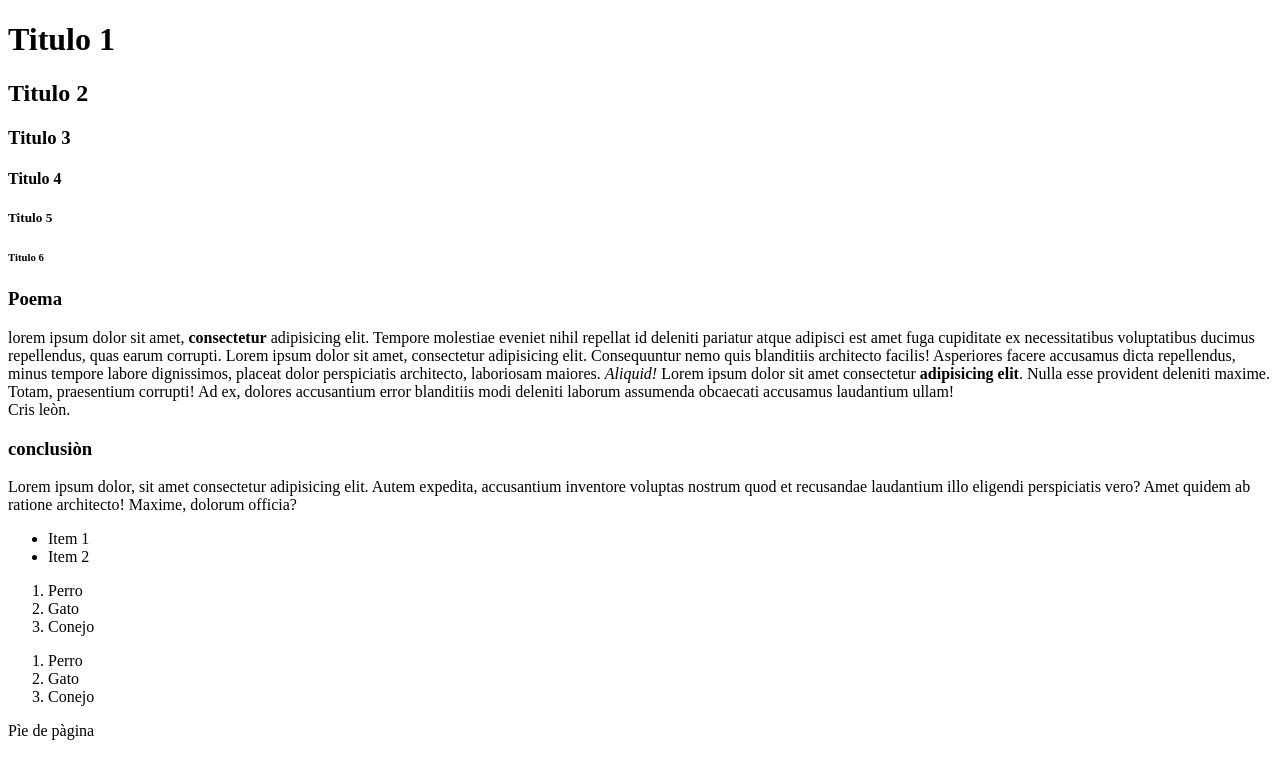
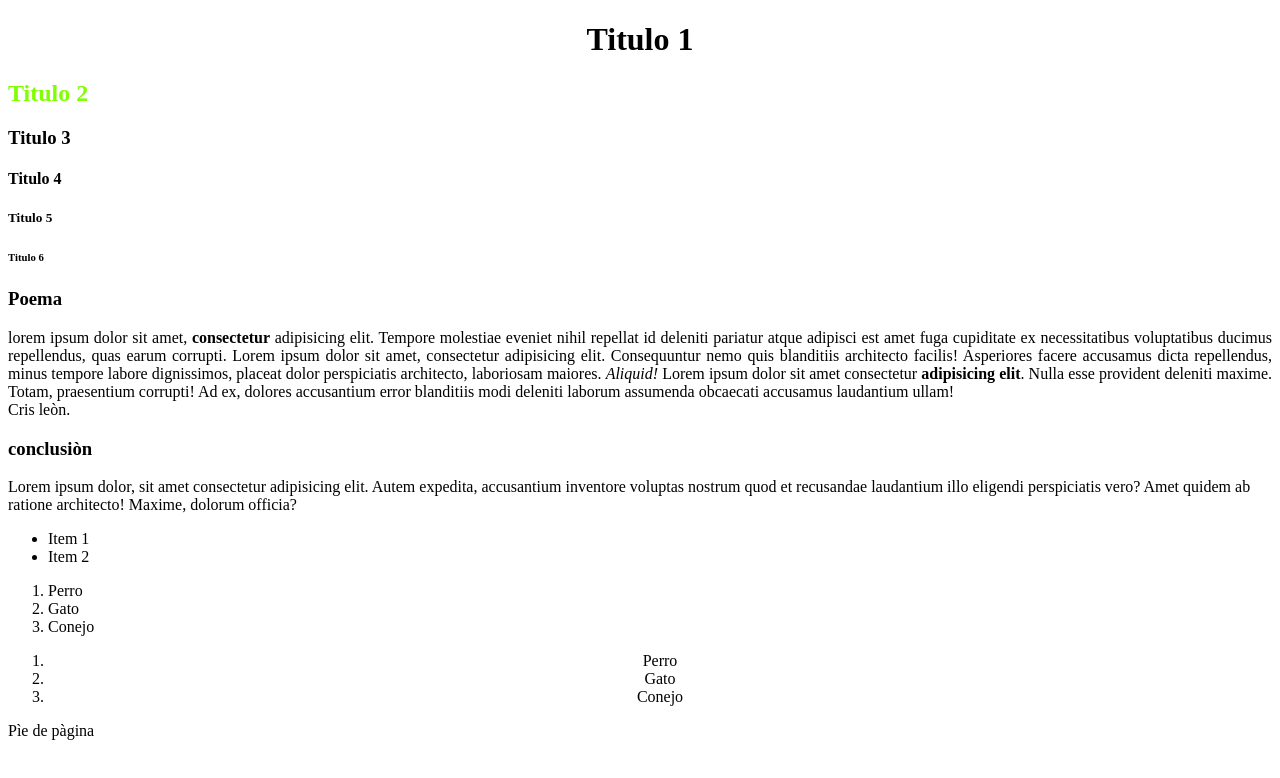
Before and after one commit to crifalesa/AplicacionUTP, a plain HTML site: page introduccion-HTML/intex.html in a window 1280 px wide. Drawn offline with Linux system fonts and the light colour scheme.

Commit message:
Introduccion

```diff
--- a/introduccion-HTML/intex.html
+++ b/introduccion-HTML/intex.html
@@ -13,8 +13,8 @@
 <body>
     <!--CABECERA DE LA PAGINA-->
     <header>
-        <h1>Titulo 1</h1>
-        <h2>Titulo 2</h2>
+        <h1 style="text-align: center">Titulo 1</h1>
+        <h2 style="color:chartreuse">Titulo 2</h2>
         <h3>Titulo 3</h3>
         <h4>Titulo 4</h4>
         <h5>Titulo 5</h5>
@@ -24,7 +24,7 @@
     <!---contenido-->
     <main>
         <h3>Poema</h3>
-        <p>
+        <p style="text-align:justify">
          <span>lorem</span> ipsum dolor sit amet, <strong>consectetur</strong> adipisicing elit. Tempore molestiae eveniet nihil repellat id deleniti
          pariatur atque adipisci est amet fuga cupiditate ex necessitatibus voluptatibus ducimus repellendus, quas earum
          corrupti.
@@ -55,7 +55,7 @@
         </OL>
 
         <!--CREAR SECCION EN EL CONTENIDO DE LA PAGINA, EJEM:PERIODICO Y SECCION DE DEPORTES, FARANDULA-->
-        <section>
+        <section style="text-align:center">
         <OL>
             <li>Perro</li>
             <li>Gato</li>
```
